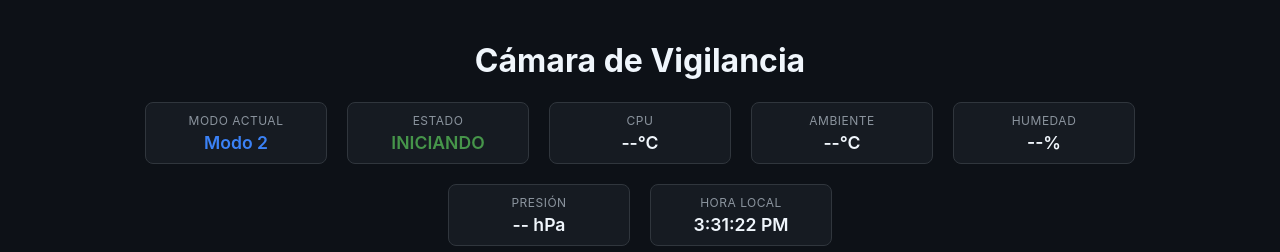
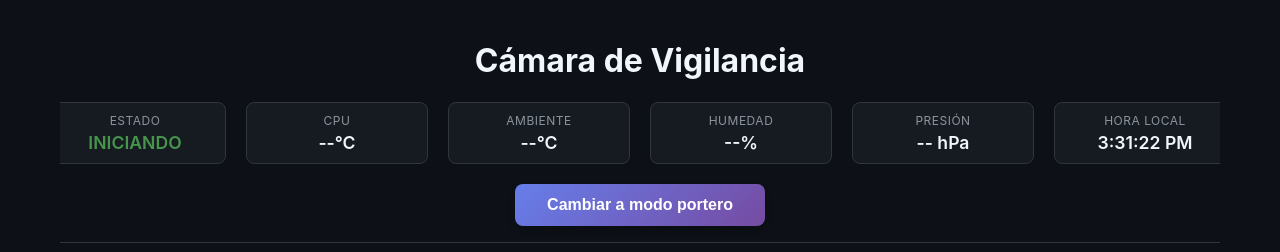
Before and after one commit to FerXxk/Raspberry-PI-Project, a Flask app: page / in a window 1280 px wide. Shown: the top 252 px of the page. Run offline with Flask 3, Linux system fonts and the light colour scheme.

Commit message:
feat: cambios en web y en logs

```diff
--- a/app/static/style.css
+++ b/app/static/style.css
@@ -37,7 +37,9 @@ header {
     justify-content: center;
     gap: 20px;
     margin-top: 20px;
-    flex-wrap: wrap;
+    flex-wrap: nowrap;
+    overflow-x: auto;
+    /* Allow horizontal scroll on small screens */
 }
 
 .info-card {
--- a/app/templates/index.html
+++ b/app/templates/index.html
@@ -14,12 +14,6 @@
             <h1 style="text-align: center;">Cámara de Vigilancia</h1>
 
             <div class="header-info">
-                <!-- Mode Card -->
-                <div class="info-card mode-card">
-                    <span class="info-label">Modo Actual</span>
-                    <span class="info-value" id="mode-val">Modo 2</span>
-                </div>
-
                 <!-- Status Card -->
                 <div class="info-card">
                     <span class="info-label">Estado</span>
@@ -60,7 +54,7 @@
             <!-- Mode Toggle Button -->
             <div class="mode-toggle-container">
                 <button id="mode-toggle-btn" class="mode-toggle-btn" onclick="toggleMode()">
-                    <span id="mode-btn-text">Cambiar a Modo 1</span>
+                    <span id="mode-btn-text">Cambiar a modo portero</span>
                 </button>
             </div>
         </header>
@@ -115,23 +109,16 @@
                 }
 
                 // Update Mode Display
-                const modeVal = document.getElementById('mode-val');
                 const modeBtn = document.getElementById('mode-btn-text');
 
                 if (data.mode !== undefined) {
-                    if (modeVal) {
-                        modeVal.innerText = `Modo ${data.mode}`;
-                        modeVal.className = 'info-value';
+                    if (modeBtn) {
+                        // Update button text based on current mode
                         if (data.mode === 1) {
-                            modeVal.classList.add('value-mode1');
+                            modeBtn.innerText = 'Cambiar a modo vigilancia';
                         } else {
-                            modeVal.classList.add('value-mode2');
+                            modeBtn.innerText = 'Cambiar a modo portero';
                         }
-                    }
-
-                    if (modeBtn) {
-                        const targetMode = data.mode === 1 ? 2 : 1;
-                        modeBtn.innerText = `Cambiar a Modo ${targetMode}`;
                     }
                 }
 
--- a/modules/telegram_service.py
+++ b/modules/telegram_service.py
@@ -12,6 +12,11 @@ import config
 # Configure logging
 logging.basicConfig(level=logging.INFO)
 logger = logging.getLogger("TelegramService")
+
+# Suppress noisy HTTP logs from telegram libraries
+logging.getLogger("httpx").setLevel(logging.WARNING)
+logging.getLogger("telegram").setLevel(logging.WARNING)
+logging.getLogger("telegram.ext").setLevel(logging.WARNING)
 
 class TelegramService:
     def __init__(self, token, chat_id, mode_manager=None):
```
